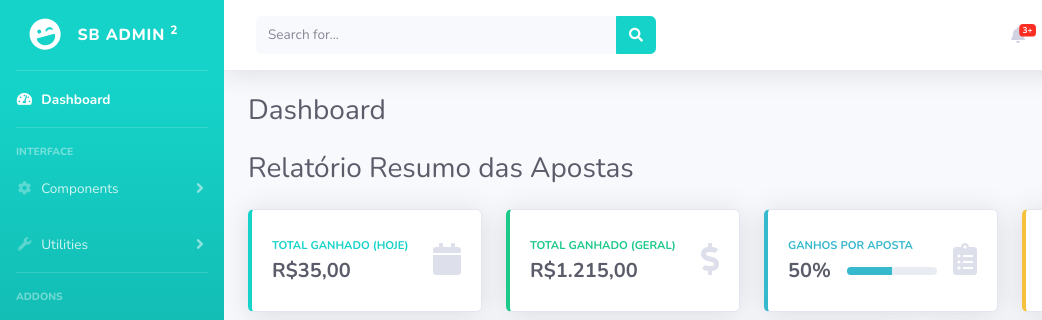
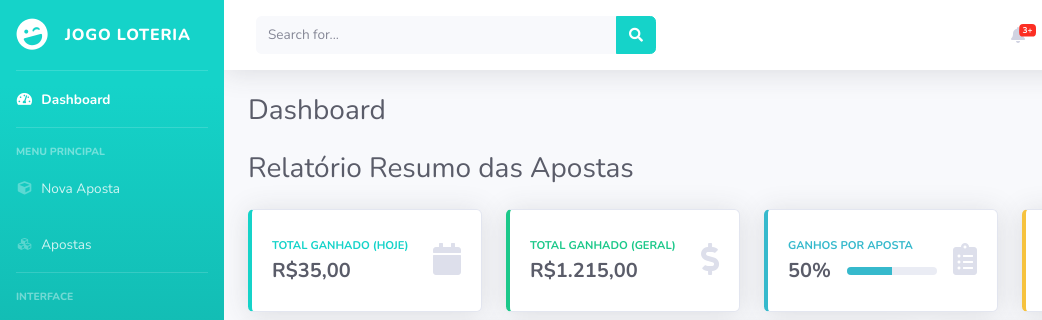
Before and after one commit to cleitondsp/13-Java_Loteria_Frontend, a website with bundled scripts: page index.html in a window 1280 px wide. Shown: the top 320 px of the page, 0-1042 px from the left. Built offline with nearby package versions, Linux system fonts and the light colour scheme.

Commit message:
Finalizado itens do menu lateral

```diff
--- a/index.html
+++ b/index.html
@@ -9,7 +9,7 @@
   <meta name="description" content="">
   <meta name="author" content="">
 
-  <title>SB Admin 2 - Dashboard</title>
+  <title>Logo Loteria - Dashboard</title>
 
   <!-- Custom fonts for this template-->
   <link href="vendor/fontawesome-free/css/all.min.css" rel="stylesheet" type="text/css">
@@ -34,7 +34,7 @@
         <div class="sidebar-brand-icon rotate-n-15">
           <i class="fas fa-laugh-wink"></i>
         </div>
-        <div class="sidebar-brand-text mx-3">SB Admin <sup>2</sup></div>
+        <div class="sidebar-brand-text mx-3">Jogo Loteria</div>
       </a>
 
       <!-- Divider -->
@@ -45,6 +45,27 @@
         <a class="nav-link" href="index.html">
           <i class="fas fa-fw fa-tachometer-alt"></i>
           <span>Dashboard</span></a>
+      </li>
+
+      <!-- Divider -->
+      <hr class="sidebar-divider">
+
+      <!-- Heading -->
+      <div class="sidebar-heading">
+        Menu principal
+      </div>
+
+      <!-- Nav Item - Nova aosta -->
+      <li class="nav-item">
+        <a class="nav-link" href="charts.html">
+          <i class="fas fa-fw fa-cube"></i>
+          <span>Nova Aposta</span></a>
+      </li>
+
+      <li class="nav-item">
+        <a class="nav-link" href="charts.html">
+          <i class="fas fa-fw fa-cubes"></i>
+          <span>Apostas</span></a>
       </li>
 
       <!-- Divider -->
```
Also changed, not shown: css/sb-admin-2.css, css/sb-admin-2.min.css.
